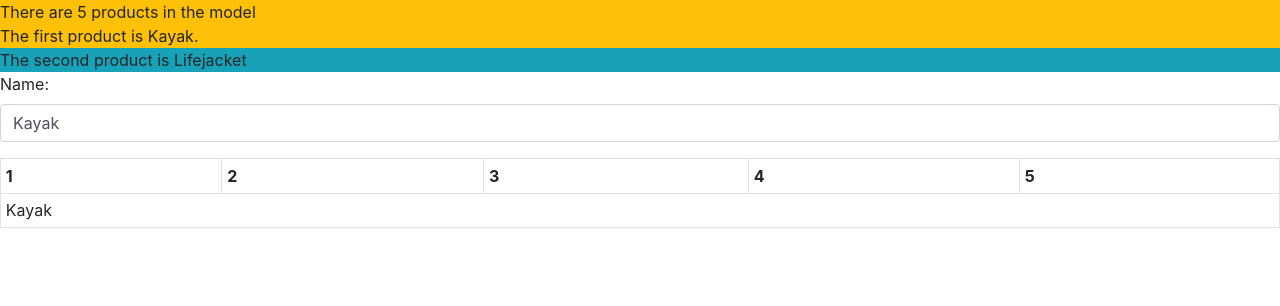
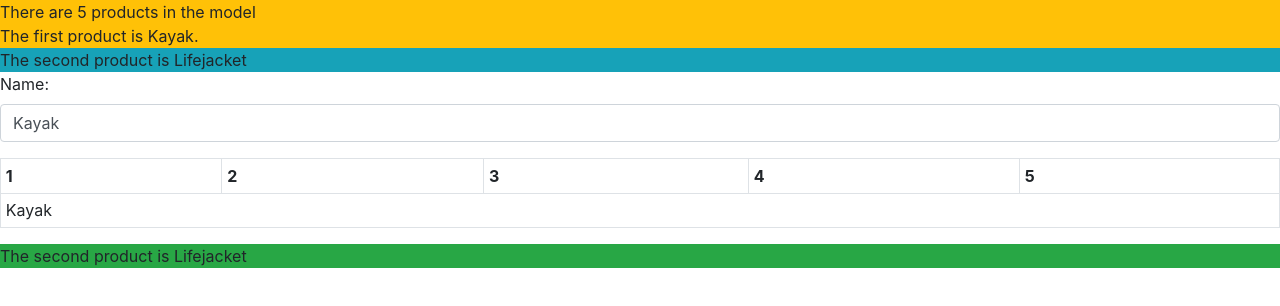
Before and after one commit to CodeLookBook/PRO-ANGULAR-BOOK_ADAM-FREEMAN, an Angular app in the folder project-example/: page / in a window 1280 px wide. Shown: the top 306 px of the page. Built offline with nearby package versions, Linux system fonts and the light colour scheme.

Commit message:
app.component.html: - template has been changed.

```diff
--- a/project-example/src/app/app.component.html
+++ b/project-example/src/app/app.component.html
@@ -22,3 +22,10 @@
     </td>
   </tr>
 </table>
+
+<!--Использование специальной привязки класса-->
+<div class="p-a-1"
+  [class.bg-success]="model.getProduct(2).price < 50"
+  [class.bg-info]="model.getProduct(2).price >= 50">
+  The second product is {{model.getProduct(2).name}}
+</div>
```
